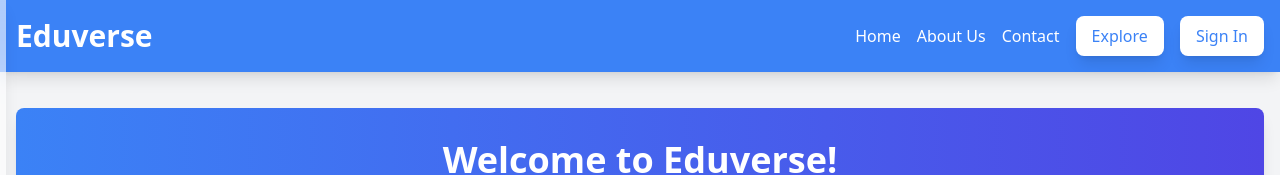
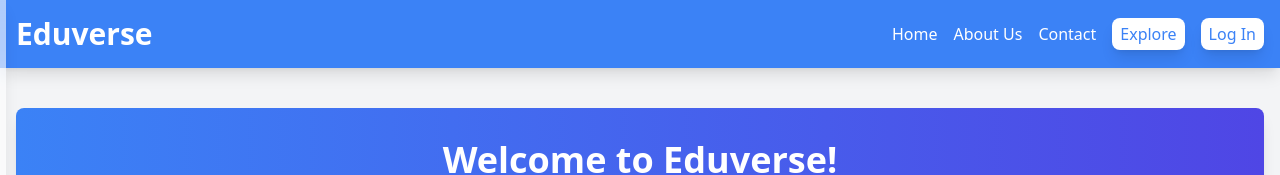
Before and after one commit to Krishna100604/Eduverse-App, a React (Vite) app in the folder Client/: page / in a window 1280 px wide. Shown: the top 175 px of the page. Built offline with nearby package versions, Linux system fonts and the light colour scheme; no server answers.

Commit message:
added styling to login buttons

```diff
--- a/Client/src/App.jsx
+++ b/Client/src/App.jsx
@@ -15,6 +15,7 @@ import ContactUs from "./Components/Contact/ContactUs";
 import AboutUs from "./Components/About/AboutUs";
 import Profile from "./Components/Profile/Profile";
 import Sidebar from "./Components/Sidebar/Sidebar";
+import LogoutButton from "./Components/Auth/Logout";
 
 const App = () => {
   const location = useLocation();
--- a/Client/src/Components/Auth/Login.jsx
+++ b/Client/src/Components/Auth/Login.jsx
@@ -82,13 +82,23 @@
 
 // export default Login;
 
+import React from "react";
 import { useAuth0 } from "@auth0/auth0-react";
-import React from "react";
 
-const LoginButton = () => {
-  const { loginWithRedirect } = useAuth0();
+const AuthButton = () => {
+  const { loginWithRedirect, logout, isAuthenticated } = useAuth0();
 
-  return <button onClick={() => loginWithRedirect()}>Log In</button>;
+  return (
+    <div className="bg-white text-blue-500 px-2 py-1 rounded-lg shadow-lg hover:bg-blue-100 ">
+      {isAuthenticated ? (
+        <button onClick={() => logout({ returnTo: window.location.origin })}>
+          Log Out
+        </button>
+      ) : (
+        <button onClick={() => loginWithRedirect()}>Log In</button>
+      )}
+    </div>
+  );
 };
 
-export default LoginButton;
+export default AuthButton;
--- a/Client/src/Components/Auth/Logout.jsx
+++ b/Client/src/Components/Auth/Logout.jsx
@@ -2,16 +2,18 @@ import { useAuth0 } from "@auth0/auth0-react";
 import React from "react";
 
 const LogoutButton = () => {
-  const { logout } = useAuth0();
+  const { logout, isAuthenticated } = useAuth0();
 
   return (
+    !isAuthenticated && (
       <button
         onClick={() =>
           logout({ logoutParams: { returnTo: window.location.origin } })
         }
       >
-      Log Out
+        Sign Out
       </button>
+    )
   );
 };
 
--- /dev/null
+++ b/Client/src/Components/Auth/Profile.jsx
@@ -0,0 +1,26 @@
+import { useAuth0 } from "@auth0/auth0-react";
+import React from "react";
+
+const Profile = () => {
+  const { user, isAuthenticated, isLoading } = useAuth0();
+
+  if (isLoading) {
+    return <div>Loading ...</div>;
+  }
+
+  return (
+    isAuthenticated && (
+      <div className="flex items-center">
+        <img
+          className="h-8 rounded-full mr-2 "
+          src={user.picture}
+          alt={user.name}
+        />
+        <p className="text-white mr-2">{user.name}</p>
+        {/* <p>{user.email}</p> */}
+      </div>
+    )
+  );
+};
+
+export default Profile;
--- a/Client/src/Components/Navbar.jsx
+++ b/Client/src/Components/Navbar.jsx
@@ -2,6 +2,9 @@
 import React from "react";
 import { motion } from "framer-motion";
 import { Link, useLocation } from "react-router-dom";
+import LoginButton from "./Auth/Login";
+import LogoutButton from "./Auth/Logout";
+import Profile from "./Profile/Profile";
 // import Logo from "../assets/Images/Eduverse-logo.png";
 
 const Navbar = () => {
@@ -75,7 +78,7 @@ const Navbar = () => {
           <motion.button
             whileHover={{ scale: 1.05 }}
             whileTap={{ scale: 0.95 }}
-            className="bg-white text-blue-500 px-4 py-2 rounded-lg shadow-lg hover:bg-blue-100"
+            className="bg-white text-blue-500 px-2 py-1 rounded-lg shadow-lg hover:bg-blue-100"
             style={{ textDecoration: "none" }}
           >
             <Link
@@ -86,22 +89,29 @@ const Navbar = () => {
               Explore
             </Link>
           </motion.button>
-          {!hideSignIn && (
+          {/* {!hideSignIn && (
             <motion.button
               whileHover={{ scale: 1.05 }}
               whileTap={{ scale: 0.95 }}
               className="bg-white text-blue-500 px-4 py-2 rounded-lg shadow-lg hover:bg-blue-100"
               style={{ textDecoration: "none" }}
             >
-              <Link
+              {/* <Link
                 to="/login"
                 className="text-blue-500"
                 style={{ textDecoration: "none" }}
               >
                 Sign In
               </Link>
+
+
             </motion.button>
-          )}
+
+          )} */}
+          <div className="flex  items-center">
+            <Profile />
+            <LoginButton />
+          </div>
         </div>
       </div>
     </motion.header>
--- a/Client/src/Components/Profile/Profile.jsx
+++ b/Client/src/Components/Profile/Profile.jsx
@@ -91,10 +91,14 @@ const Profile = () => {
 
   return (
     isAuthenticated && (
-      <div>
-        <img src={user.picture} alt={user.name} />
-        <h2>{user.name}</h2>
-        <p>{user.email}</p>
+      <div className="flex items-center">
+        <img
+          className="h-8 rounded-full mr-2 "
+          src={user.picture}
+          alt={user.name}
+        />
+        <p className="text-white mr-2">{user.name}</p>
+        {/* <p>{user.email}</p> */}
       </div>
     )
   );
```
Lines whose indentation alone changed are shown as unchanged.
